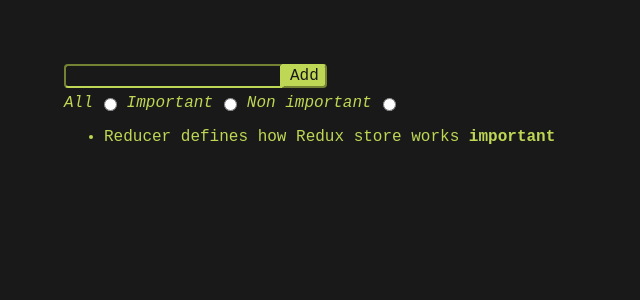
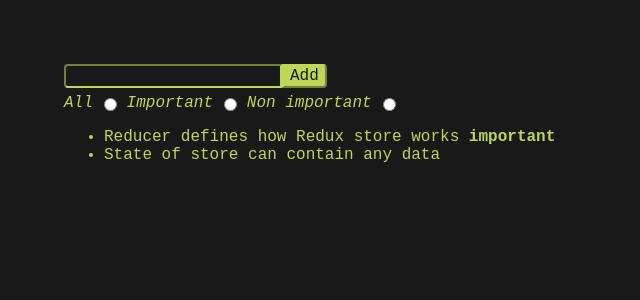
Before and after one commit to jneda/full-stack-open, a React (Vite) app in the folder part6/lecture/: page / in a window 1280 px wide. Shown: the top 300 px of the page, without its empty margins (0-640 px from the left). Built offline with nearby package versions, Linux system fonts and the light colour scheme.

Commit message:
Add @reduxjs/toolkit as a dependency

```diff
--- a/part6/lecture/package.json
+++ b/part6/lecture/package.json
@@ -11,6 +11,7 @@
     "test": "jest"
   },
   "dependencies": {
+    "@reduxjs/toolkit": "^2.0.1",
     "react": "^18.2.0",
     "react-dom": "^18.2.0",
     "react-redux": "^9.0.4",
--- a/part6/lecture/src/main.jsx
+++ b/part6/lecture/src/main.jsx
@@ -1,26 +1,18 @@
 import ReactDOM from "react-dom/client";
-import { legacy_createStore as createStore, combineReducers } from "redux";
 import { Provider } from "react-redux";
+import { configureStore } from "@reduxjs/toolkit";
 
 import App from "./App";
 import "./index.css";
 
-import noteReducer, { createNote } from "./reducers/noteReducer";
-import filterReducer, { filterChange } from "./reducers/filterReducer";
+import noteReducer from "./reducers/noteReducer";
+import filterReducer from "./reducers/filterReducer";
 
-const reducer = combineReducers({
-  notes: noteReducer,
-  filter: filterReducer,
+const store = configureStore({
+  reducer: { notes: noteReducer, filter: filterReducer },
 });
 
-const store = createStore(reducer);
-
 console.log(store.getState());
-store.subscribe(() => console.log(store.getState()));
-store.dispatch(filterChange("IMPORTANT"));
-store.dispatch(
-  createNote("combineReducers forms one reducer from many simple reducers")
-);
 
 const root = ReactDOM.createRoot(document.querySelector("#root"));
 
--- a/part6/lecture/src/reducers/noteReducer.js
+++ b/part6/lecture/src/reducers/noteReducer.js
@@ -1,3 +1,5 @@
+import { createSlice } from "@reduxjs/toolkit";
+
 const initialState = [
   {
     content: "Reducer defines how Redux store works",
@@ -13,27 +15,22 @@
 
 const generateId = () => Number((Math.random() * 1000 * 1000).toFixed(0));
 
-export const createNote = (content) => ({
-  type: "NEW_NOTE",
-  payload: {
-    content,
-    important: false,
-    id: generateId(),
-  },
-});
+const noteSlice = createSlice({
+  name: "notes",
+  initialState,
+  reducers: {
+    createNote(state, action) {
+      const content = action.payload;
 
-export const toggleImportanceOf = (id) => ({
-  type: "TOGGLE_IMPORTANCE",
-  payload: { id },
-});
+      state.push({
+        content,
+        important: false,
+        id: generateId(),
+      });
+    },
 
-const noteReducer = (state = initialState, action) => {
-  switch (action.type) {
-    case "NEW_NOTE":
-      return [...state, action.payload];
-
-    case "TOGGLE_IMPORTANCE": {
-      const id = action.payload.id;
+    toggleImportanceOf(state, action) {
+      const id = action.payload;
       const noteToChange = state.find((n) => n.id === id);
 
       const changedNote = {
@@ -41,12 +38,10 @@
         important: !noteToChange.important,
       };
 
-      return state.map((n) => (n.id !== id ? n : changedNote));
-    }
+      return state.map((note) => (note.id !== id ? note : changedNote));
+    },
+  },
+});
 
-    default:
-      return state;
-  }
-};
-
-export default noteReducer;
+export const { createNote, toggleImportanceOf } = noteSlice.actions;
+export default noteSlice.reducer;
```
Also changed, not shown: 2 other files (tests, documents, lock files or other folders).
